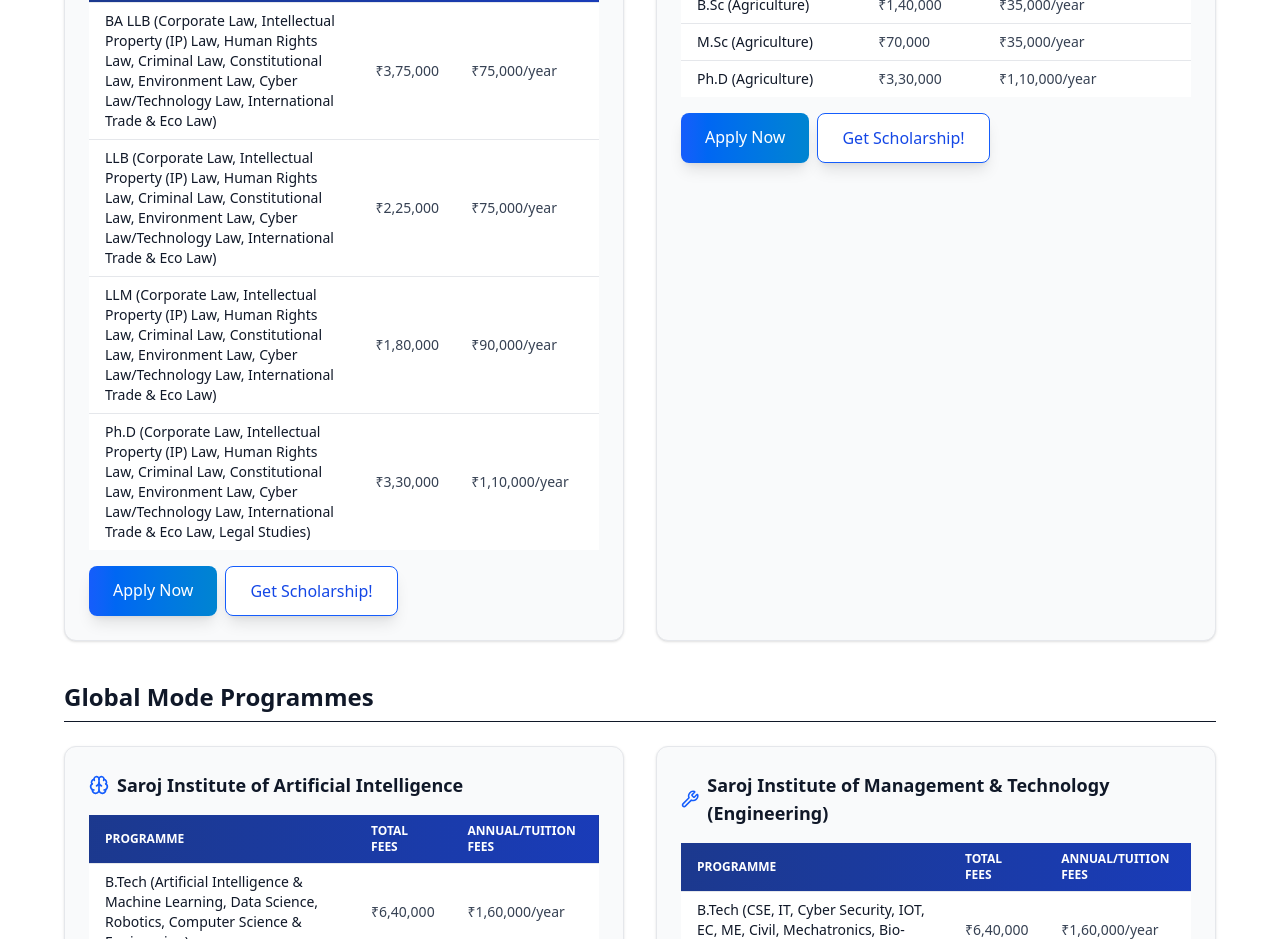
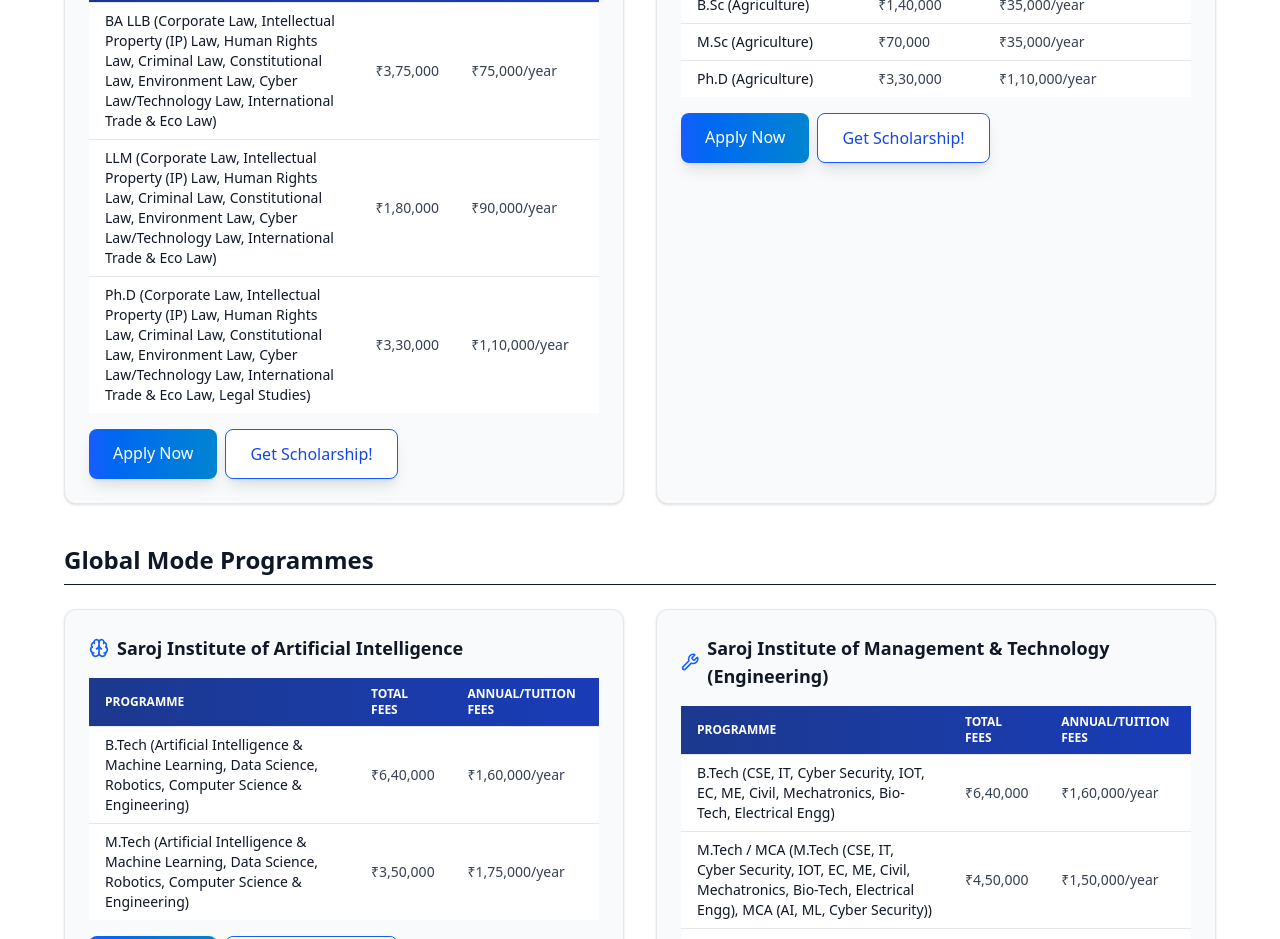
Before and after one commit to Saroj-Eductaion-Group/SIU, a React (Vite) app: page /admissions/fee-structure in a window 1280 px wide. Shown: the part 3260-4199 px from the top of the page. Built offline with nearby package versions, Linux system fonts and the light colour scheme.

Commit message:
Removed LLB from fee structure

```diff
--- a/src/pages/Admission/FeeStructure.jsx
+++ b/src/pages/Admission/FeeStructure.jsx
@@ -166,16 +166,7 @@
                     "total": 375000
                 }
             },
-            {
-                "degree": "LLB",
-                "specializations": "Corporate Law, Intellectual Property (IP) Law, Human Rights Law, Criminal Law, Constitutional Law, Environment Law, Cyber Law/Technology Law, International Trade & Eco Law",
-                "fees": {
-                    "year1": 75000,
-                    "year2": 75000,
-                    "year3": 75000,
-                    "total": 225000
-                }
-            },
+
             {
                 "degree": "LLM",
                 "specializations": "Corporate Law, Intellectual Property (IP) Law, Human Rights Law, Criminal Law, Constitutional Law, Environment Law, Cyber Law/Technology Law, International Trade & Eco Law",
```
